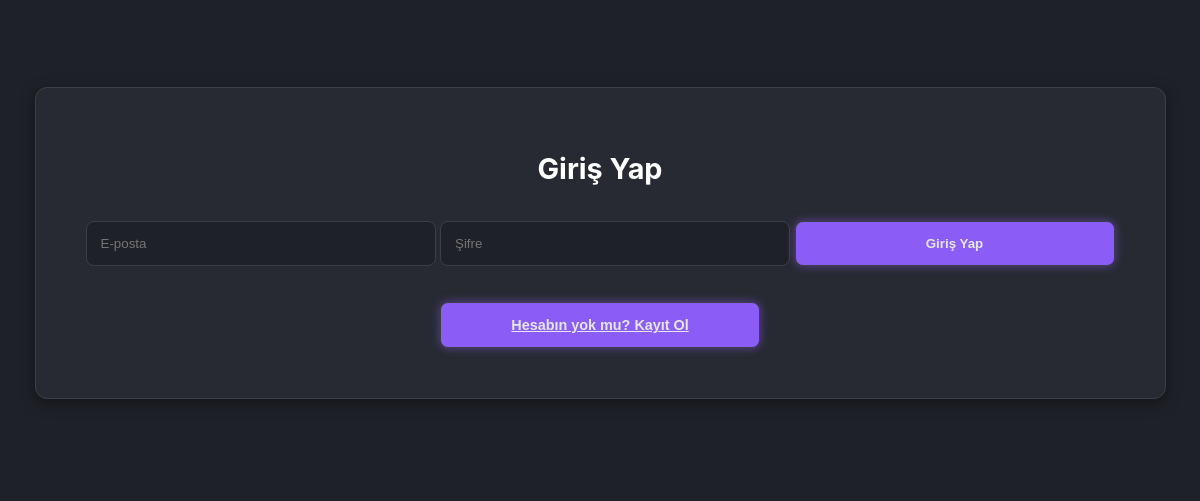
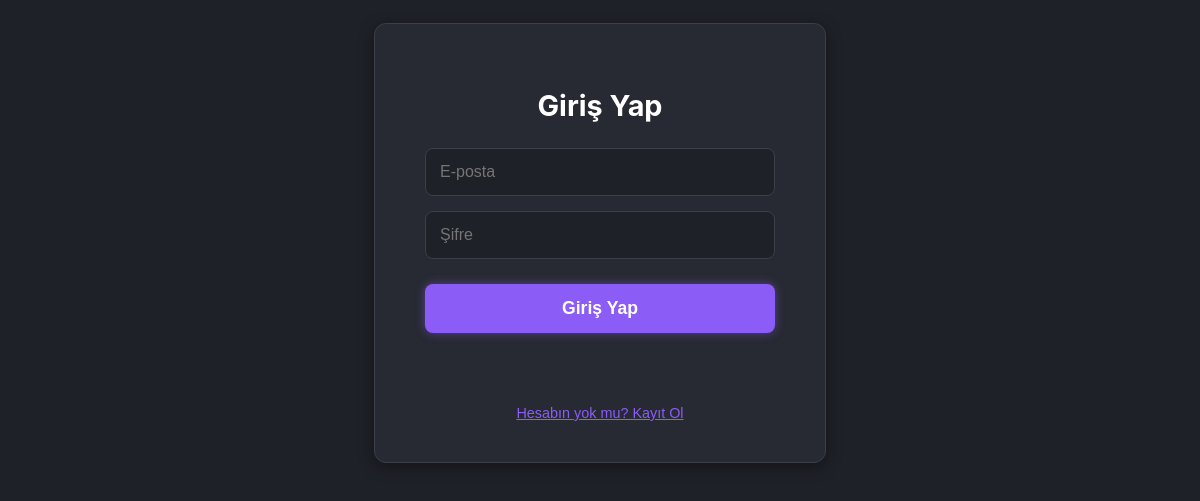
Before and after one commit to jester-web/aurachat-final-repo, an Electron app: page index.html in a window 1200 px wide. Shown: the part 157-658 px from the top of the page. Drawn offline with nearby package versions, Linux system fonts and the light colour scheme.

Commit message:
Update index.html

```diff
--- a/index.html
+++ b/index.html
@@ -20,11 +20,18 @@
         body { display: flex; margin: 0; height: 100vh; font-family: 'Inter', sans-serif; background-color: var(--bg-light); color: var(--color-text); }
         #login-screen { display: flex; flex-direction: column; justify-content: center; align-items: center; width: 100%; height: 100%; background-color: var(--bg-dark); position: absolute; z-index: 100; }
         .login-box { background-color: var(--bg-medium); padding: 40px 50px; border-radius: 12px; box-shadow: 0 4px 15px rgba(0, 0, 0, 0.4); text-align: center; border: 1px solid var(--border-color); }
+        .login-box form { display: flex; flex-direction: column; }
         #login-screen h2 { margin-bottom: 25px; color: white; font-size: 1.8em; }
-        #login-screen input, #login-screen button { padding: 14px; margin: 10px 0; width: 320px; border-radius: 8px; border: none; background-color: var(--bg-dark); color: var(--color-text); border: 1px solid var(--border-color); }
-        #login-screen button { background-color: var(--color-link); cursor: pointer; font-weight: bold; transition: background-color 0.2s, box-shadow 0.3s; box-shadow: 0 0 10px rgba(139, 90, 246, 0.5); }
-        #login-error { color: var(--color-danger); margin-top: 10px; }
-        #toggle-auth-btn { background-color: transparent; color: var(--color-link); text-decoration: underline; font-size: 0.9em; margin-top: 15px; }
+        #login-screen input { padding: 14px; margin-bottom: 15px; width: 320px; border-radius: 8px; border: 1px solid var(--border-color); background-color: var(--bg-dark); color: var(--color-text); font-size: 1em; transition: border-color 0.3s, box-shadow 0.3s; }
+        #login-screen input:focus { outline: none; border-color: var(--color-link); box-shadow: 0 0 5px rgba(139, 90, 246, 0.5); }
+        #nickname-input-container { max-height: 0; overflow: hidden; transition: max-height 0.4s ease-in-out; }
+        #auth-main-btn { padding: 14px; margin-top: 10px; width: 100%; border-radius: 8px; border: none; background-color: var(--color-link); color: white; cursor: pointer; font-weight: bold; font-size: 1.1em; transition: background-color 0.2s, box-shadow 0.3s; box-shadow: 0 0 10px rgba(139, 90, 246, 0.5); }
+        #auth-main-btn:hover { background-color: #7c4ee4; box-shadow: 0 0 15px rgba(139, 90, 246, 0.8); }
+        #auth-main-btn:disabled { background-color: #5a5e6b; cursor: not-allowed; box-shadow: none; }
+        #login-error { color: var(--color-danger); margin-top: 15px; min-height: 20px; font-weight: 500; }
+        #toggle-auth-btn { background: none; border: none; color: var(--color-link); text-decoration: underline; font-size: 0.9em; margin-top: 20px; cursor: pointer; }
+        #toggle-auth-btn:hover { color: #a482f7; }
+
 
         /* UYGULAMA EKRANI */
         #app-screen { display: none; width: 100%; height: 100%; flex-direction: row; }
@@ -66,15 +73,17 @@
     <div id="login-screen">
         <div class="login-box">
             <h2 id="auth-title">Giriş Yap</h2>
-
-
-     <input type="text" id="server-url-input" placeholder="Sunucu Adresi" value="https://aurachat-oyir.onrender.com" style="display:none;">       <input type="email" id="email-input" placeholder="E-posta">
-            <input type="password" id="password-input" placeholder="Şifre">
-
-            <button id="auth-main-btn" onclick="authenticate()">Giriş Yap</button>
+            <form id="auth-form" onsubmit="authenticate(event)">
+                <input type="text" id="server-url-input" placeholder="Sunucu Adresi" value="https://aurachat-final-repo.onrender.com" style="display:none;">
+                <div id="nickname-input-container">
+                    <input type="text" id="nickname-input" placeholder="Kullanıcı Adı">
+                </div>
+                <input type="email" id="email-input" placeholder="E-posta" required>
+                <input type="password" id="password-input" placeholder="Şifre" required>
+                <button type="submit" id="auth-main-btn">Giriş Yap</button>
+            </form>
             <p id="login-error"></p>
-
-            <button id="toggle-auth-btn" onclick="toggleAuthMode()">Hesabın yok mu? Kayıt Ol</button>
+            <button id="toggle-auth-btn" onclick="toggleAuthMode(event)">Hesabın yok mu? Kayıt Ol</button>
         </div>
     </div>
 
@@ -134,8 +143,9 @@
         </div>
     </div>
 
+    <!-- socket.io istemci kütüphanesini CDN'den yüklüyoruz -->
+    <script src="https://cdn.socket.io/4.7.5/socket.io.min.js"></script>
     <script>
-        const io = require('socket.io-client');
         let socket;
 
         const loginScreen = document.getElementById('login-screen');
@@ -153,6 +163,7 @@
         const authMainBtn = document.getElementById('auth-main-btn');
         const toggleAuthBtn = document.getElementById('toggle-auth-btn');
         const nicknameInput = document.getElementById('nickname-input');
+        const nicknameContainer = document.getElementById('nickname-input-container');
         const emailInput = document.getElementById('email-input');
         const passwordInput = document.getElementById('password-input');
 
@@ -181,39 +192,52 @@
         const SPEAK_THRESHOLD = 50;
 
         // --- AUTH MANTIĞI ---
-        function toggleAuthMode() {
+        function toggleAuthMode(event) {
+            if (event) event.preventDefault();
             authMode = authMode === 'login' ? 'register' : 'login';
+            errorDisplay.textContent = '';
 
             if (authMode === 'register') {
                 authTitle.textContent = 'Hesap Oluştur';
                 authMainBtn.textContent = 'Kayıt Ol';
                 toggleAuthBtn.textContent = 'Zaten hesabın var mı? Giriş Yap';
-                nicknameInput.style.display = 'block';
+                nicknameContainer.style.maxHeight = '100px'; // Animasyon için
+                nicknameInput.required = true;
             } else {
                 authTitle.textContent = 'Giriş Yap';
                 authMainBtn.textContent = 'Giriş Yap';
                 toggleAuthBtn.textContent = 'Hesabın yok mu? Kayıt Ol';
-                nicknameInput.style.display = 'none';
+                nicknameContainer.style.maxHeight = '0';
+                nicknameInput.required = false;
             }
-            errorDisplay.textContent = '';
         }
 
-        function authenticate() {
+        function authenticate(event) {
+            if (event) event.preventDefault();
+
             const serverUrl = document.getElementById('server-url-input').value.trim();
             const email = emailInput.value.trim();
             const password = passwordInput.value;
             const nickname = nicknameInput.value.trim();
 
-            if (!email || !password || (authMode === 'register' && !nickname)) {
-                errorDisplay.textContent = 'Tüm alanları doldurmalısın.';
+            if (!email || !password) {
+                errorDisplay.textContent = 'E-posta ve şifre alanları zorunludur.';
+                return;
+            }
+            if (authMode === 'register' && !nickname) {
+                errorDisplay.textContent = 'Kayıt olmak için kullanıcı adı girmelisiniz.';
                 return;
             }
 
             errorDisplay.textContent = 'Bağlanıyor...';
+            authMainBtn.disabled = true;
+            authMainBtn.textContent = 'Lütfen Bekleyin...';
+
             if (socket && socket.connected) { socket.disconnect(); }
             socket = io(serverUrl);
 
             socket.on('connect', () => {
+                console.log('Sunucuya başarıyla bağlandı!');
                 const authData = { email, password };
                 if (authMode === 'register') { authData.nickname = nickname; }
 
@@ -226,13 +250,21 @@
 
             socket.on('auth error', (message) => {
                 errorDisplay.textContent = `Hata: ${message}`;
+                authMainBtn.disabled = false;
+                authMainBtn.textContent = authMode === 'login' ? 'Giriş Yap' : 'Kayıt Ol';
                 if (socket) socket.disconnect();
             });
 
             socket.on('auth success', (data) => {
                 if (data.type === 'register') {
-                    errorDisplay.textContent = 'Kayıt başarılı! Şimdi giriş yapabilirsin.';
+                    // Kayıt başarılı olduğunda otomatik olarak giriş moduna geç
+                    emailInput.value = '';
+                    passwordInput.value = '';
+                    nicknameInput.value = '';
                     toggleAuthMode();
+                    // Kullanıcıya bilgi ver
+                    errorDisplay.textContent = 'Kayıt başarılı! Lütfen giriş yapın.';
+                    authMainBtn.disabled = false; // Butonu tekrar aktif et
                 }
             });
 
@@ -250,6 +282,8 @@
 
             socket.on('connect_error', (error) => {
                 errorDisplay.textContent = `Bağlantı Hatası: Sunucuya erişilemiyor.`;
+                authMainBtn.disabled = false;
+                authMainBtn.textContent = authMode === 'login' ? 'Giriş Yap' : 'Kayıt Ol';
                 if (socket) socket.disconnect();
             });
 
```
